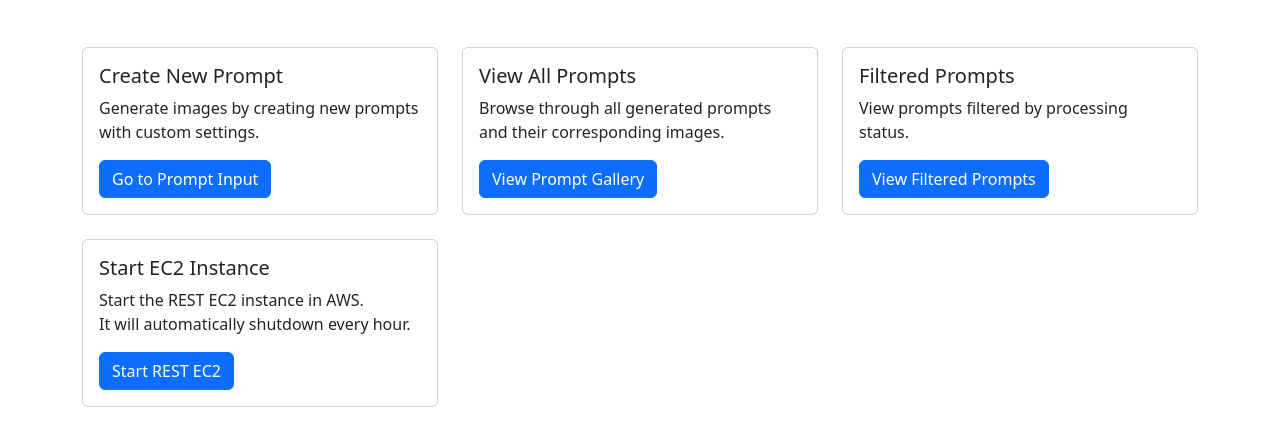
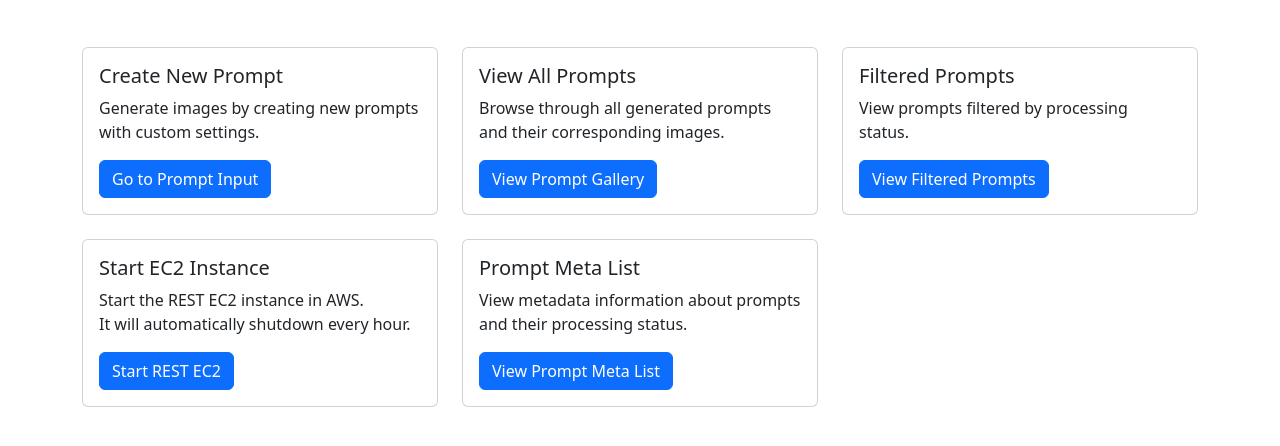
Before and after one commit to nemowang24/DataScienceIntegration, a Django app: template templates/pcomp/home.html in a window 1280 px wide. Shown: the part 292-738 px from the top of the page. Run offline with Django 5.2, Linux system fonts and the light colour scheme; the template is opened without the code that fills it, so the values that code supplies are empty.

Commit message:
add link

```diff
--- a/templates/pcomp/home.html
+++ b/templates/pcomp/home.html
@@ -50,6 +50,16 @@
                     </div>
                 </div>
             </div>
+
+            <div class="col-md-4 mb-4">
+                <div class="card h-100">
+                    <div class="card-body">
+                        <h5 class="card-title">Prompt Meta List</h5>
+                        <p class="card-text">View metadata information about prompts and their processing status.</p>
+                        <a href="{% url 'prompt_meta_list' %}" class="btn btn-primary">View Prompt Meta List</a>
+                    </div>
+                </div>
+            </div>
         </div>
     </div>
 {% endblock myvideo %}
```
